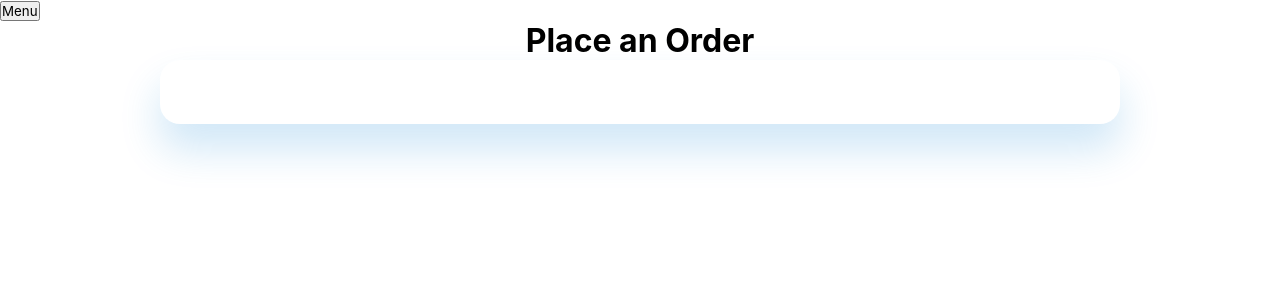
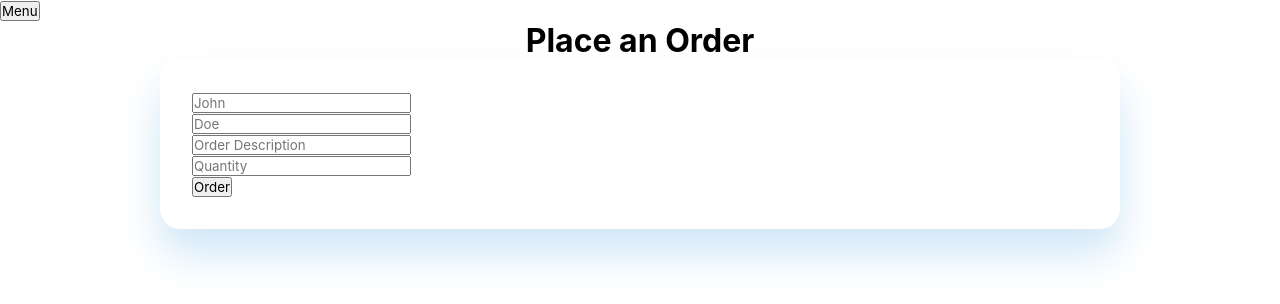
Before and after one commit to natowb/react-assessment, a React (Vite) app: page /new in a window 1280 px wide. Shown: the top 304 px of the page. Built offline with nearby package versions, Linux system fonts and the light colour scheme.

Commit message:
form validation and redirection

```diff
--- a/package.json
+++ b/package.json
@@ -14,6 +14,7 @@
   "dependencies": {
     "react": "^18.2.0",
     "react-dom": "^18.2.0",
+    "react-hook-form": "^7.51.5",
     "react-router-dom": "^6.23.1"
   },
   "devDependencies": {
--- a/src/pages/LandingPage/LandingPage.tsx
+++ b/src/pages/LandingPage/LandingPage.tsx
@@ -9,6 +9,9 @@ export default function LandingPage() {
             <h1>Order(s)</h1>
             <Card>
                 {/*  TODO place list of orders here */}
+                <p>
+                    No orders have been placed so far
+                </p>
             </Card>
 
         </>
--- a/src/pages/OrderPage/OrderPage.tsx
+++ b/src/pages/OrderPage/OrderPage.tsx
@@ -1,12 +1,124 @@
+import { useNavigate } from "react-router-dom";
 import Card from "../../components/Card/Card";
+import { FieldError, RegisterOptions, SubmitHandler, UseFormRegister, UseFormRegisterReturn, Validate, useForm } from "react-hook-form";
+
+
+type OrderFormFields = {
+    firstName: string;
+    lastName: string;
+    description: string;
+    quantity: number;
+}
+
+
+
+
 
 export default function OrderPage() {
+
+    const { handleSubmit, register, formState: { errors } } = useForm<OrderFormFields>();
+
+    const navigate = useNavigate();
+
+    const onSubmit: SubmitHandler<OrderFormFields> = (data) => {
+        console.log(data);
+        // TODO
+        // Dispatch order to store.
+
+        navigate('/');
+
+    }
+
+    const validateStringLength = (value: string, maxLength: number) => {
+        if (value.length <= maxLength) {
+            return true;
+        }
+        return `should be no longer than ${maxLength}`;
+    }
+
+    const validateNumberRange = (value: number, min: number, max: number) => {
+        if (value >= min && value <= max) {
+            return true;
+        }
+
+        return "Must be a number between 1 and 20";
+    }
+
 
     return <>
         <h1>Place an Order</h1>
         <Card>
-            {/*  TODO validated form for creating an order */}
+            <form onSubmit={handleSubmit(onSubmit)}>
+                <OrderFormField
 
+                    name="firstName"
+                    type="text"
+                    placeholder="John"
+                    error={errors["firstName"]}
+                    register={register("firstName", {
+                        validate: (value) => validateStringLength(value, 20),
+                    })}
+                />
+
+                <OrderFormField
+
+                    name="lastName"
+                    type="text"
+                    placeholder="Doe"
+                    error={errors["lastName"]}
+                    register={register("lastName", {
+                        required: "Last Name is required",
+                        validate: (value) => validateStringLength(value, 20),
+                    })}
+                />
+
+
+                <OrderFormField
+
+                    name="description"
+                    type="text"
+                    placeholder="Order Description"
+                    error={errors["description"]}
+                    register={register("description", {
+                        required: "Description is required",
+                        validate: (value) => validateStringLength(value, 100),
+                    })}
+                />
+
+                <OrderFormField
+
+                    name="quantity"
+                    type="number"
+                    placeholder="Quantity"
+                    error={errors["quantity"]}
+                    register={register("quantity", {
+                        required: "Must be a number between 1 and 20",
+                        valueAsNumber: true,
+                        validate: (value) => validateNumberRange(value, 1, 20),
+                    })}
+                />
+                <button type="submit">Order</button>
+            </form>
         </Card>
     </>
 }
+
+
+
+type OrderFormFieldProps = {
+    name: "firstName" | "lastName" | "description" | "quantity";
+    type: string;
+    placeholder: string;
+    register: UseFormRegisterReturn<"firstName" | "lastName" | "description" | "quantity">;
+    error?: FieldError;
+
+}
+
+function OrderFormField({ register, type, placeholder, error }: OrderFormFieldProps) {
+    return (
+        <div>
+            <input {...register} type={type} placeholder={placeholder} />
+            {error && <div>{error.message}</div>}
+        </div>
+    )
+}
```
Also changed, not shown: 1 other file (tests, documents, lock files or other folders).
